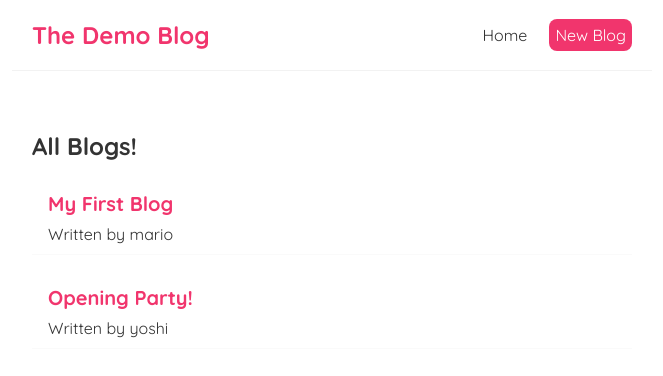
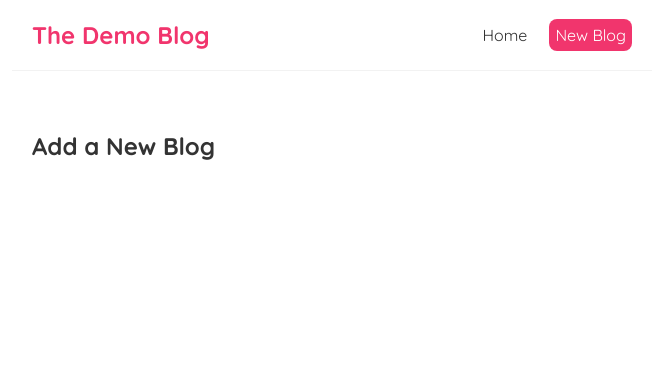
Before and after one commit to new-biee/demo-react, a React (Create React App) app: page /create in a window 1280 px wide. Shown: the top 376 px of the page, without its empty margins (308-971 px from the left). Built offline with nearby package versions, Linux system fonts and the light colour scheme; data requests are answered from the project's data file.

Commit message:
lesson22-Exact Match Routes

```diff
--- a/src/App.js
+++ b/src/App.js
@@ -1,6 +1,7 @@
 import Navbar from "./Navbar";
 import Home from "./Home";
 import { BrowserRouter as Router, Route, Switch } from 'react-router-dom';
+import Create from "./Create";
 
 function App() {
   return (
@@ -9,8 +10,11 @@
         <Navbar />
         <div className="content">
           <Switch>
-            <Route path='/'>
+            <Route exact path='/'>
               <Home />
+            </Route>
+            <Route path='/create'>
+              <Create/>
             </Route>
           </Switch>
         </div>
--- a/src/BlogList.js
+++ b/src/BlogList.js
@@ -1,4 +1,4 @@
-const BlogList = ({ blogs, title, handleDelete }) => {
+const BlogList = ({ blogs, title }) => {
 
     return (
         <div className="blog-list">
--- /dev/null
+++ b/src/Create.js
@@ -0,0 +1,9 @@
+const Create = () => {
+    return (
+        <div className="create">
+            <h2>Add a New Blog</h2>
+        </div>
+    );
+}
+
+export default Create;
```
